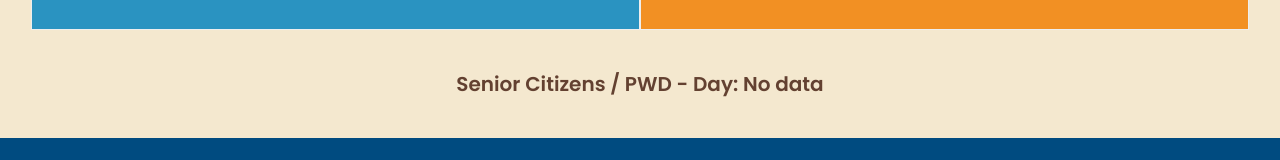
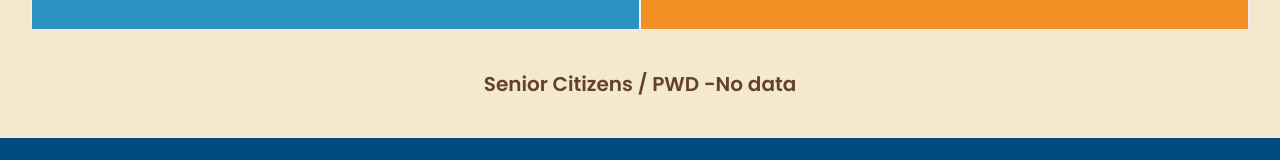
Before and after one commit to dsjc-devs/jc-waterfun-resort, a React (Vite) app in the folder client/: page / in a window 1280 px wide. Shown: the part 1318-1478 px from the top of the page. Built offline with nearby package versions, Linux system fonts and the light colour scheme; no server answers.

Commit message:
refactor: replace label

```diff
--- a/client/src/sections/RateSection.jsx
+++ b/client/src/sections/RateSection.jsx
@@ -137,7 +137,7 @@ const RateSection = () => {
                 fontFamily="Poppins"
                 textAlign="center"
               >
-                Senior Citizens / PWD - {mode === 'day' ? 'Day' : 'Night'}:{' '}
+                Senior Citizens / PWD -
                 {pwdSeniorRate !== undefined ? `₱${pwdSeniorRate}` : 'No data'}
               </Typography>
             )}
```
